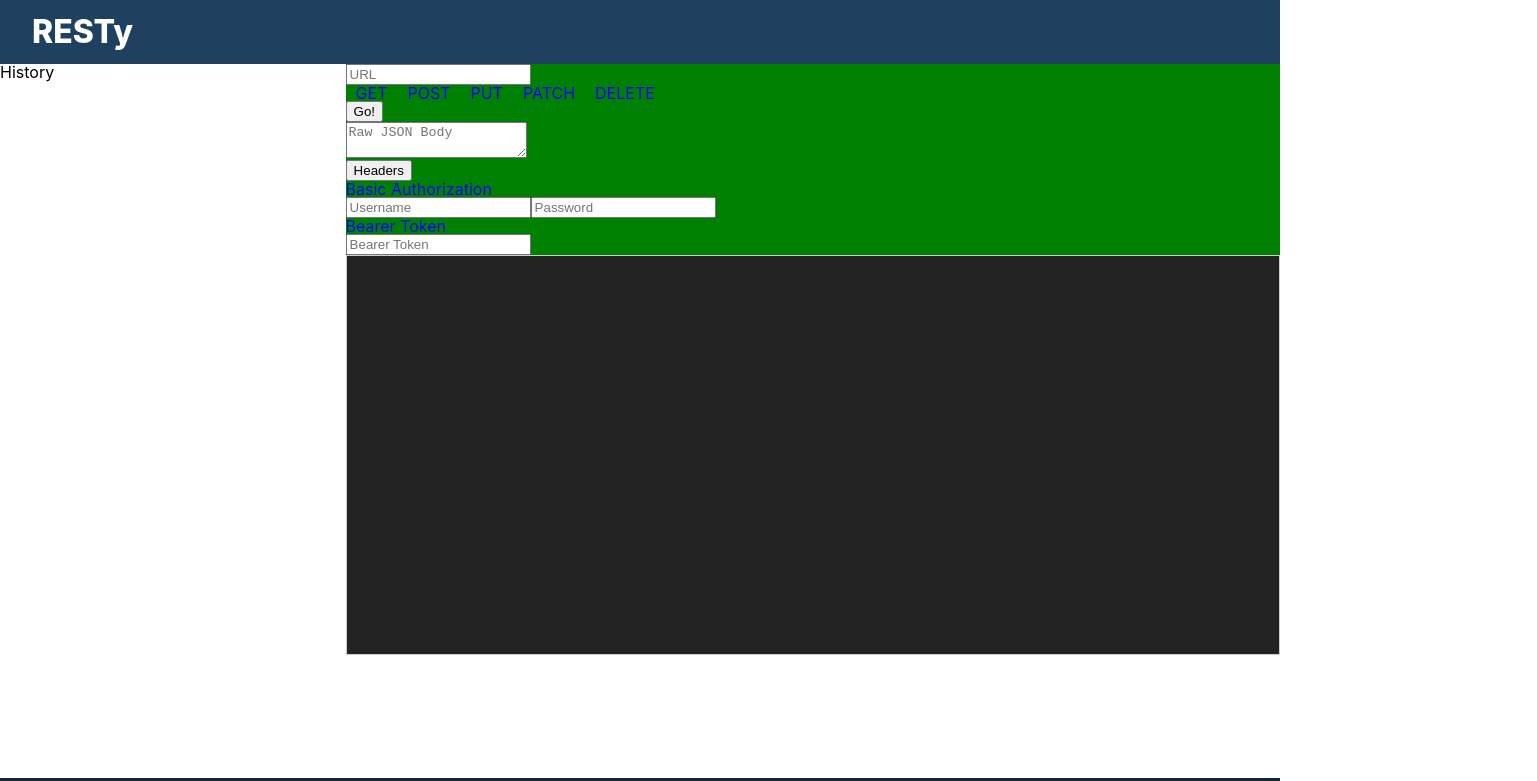
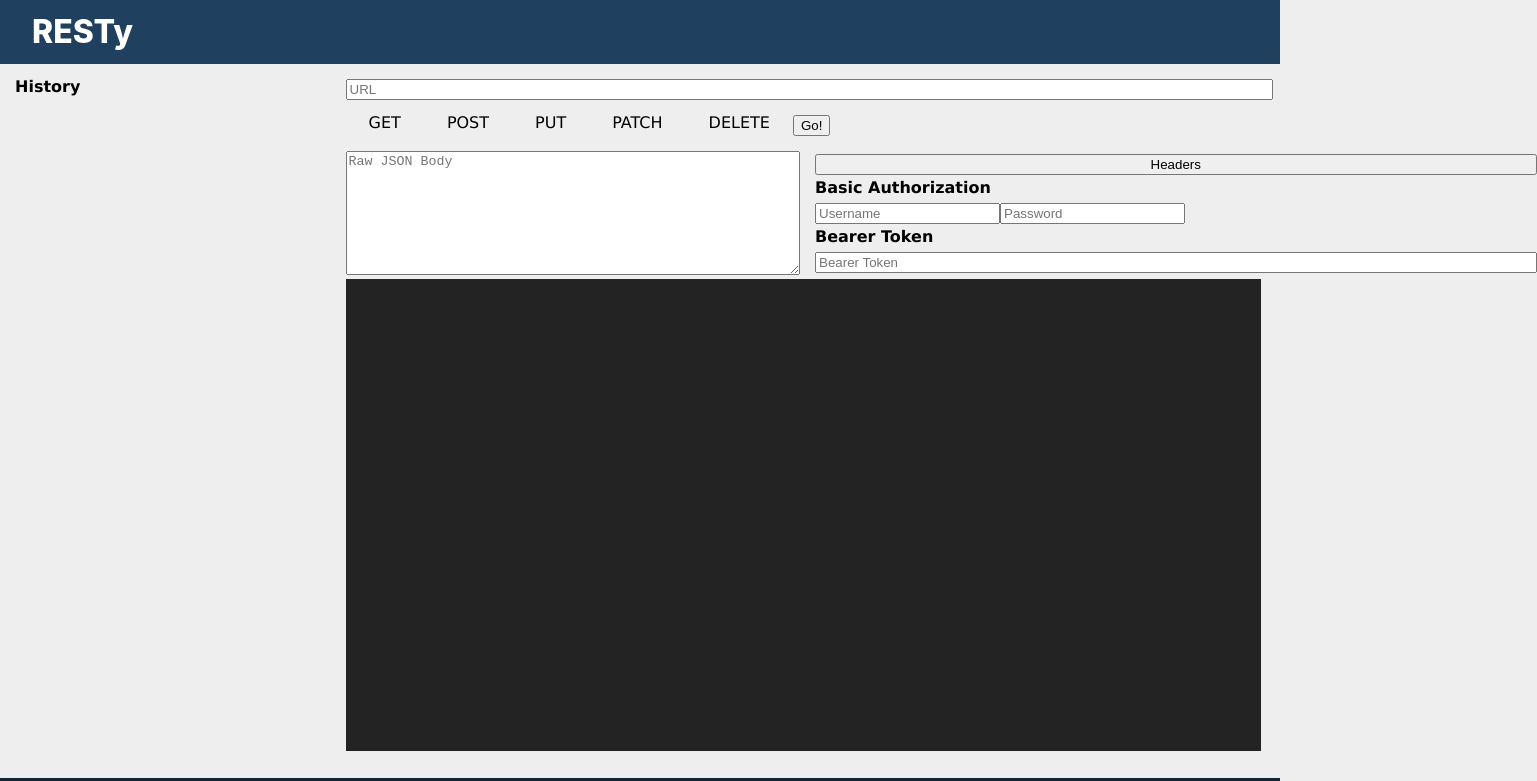
Before and after one commit to TravelFiend/RESTy, a React app: page / in a window 1280 px wide. Shown: the top 781 px of the page, 1537 px wide, since content can reach past the window. Built offline with nearby package versions, Linux system fonts and the light colour scheme.

Commit message:
styling matches

```diff
--- a/src/components/forms/AuthSection.css
+++ b/src/components/forms/AuthSection.css
@@ -0,0 +1,15 @@
+.Auth {
+  background: none;
+  padding: 3px 0 2px 15px;
+
+  p {
+    font-weight: bold;
+    color: black;
+    margin: 5px 0 7px 0;
+    font-family: Verdana, Geneva, Tahoma, sans-serif;
+  }
+}
+
+.Stretch {
+  width: 195%
+}
--- a/src/components/forms/AuthSection.js
+++ b/src/components/forms/AuthSection.js
@@ -1,16 +1,17 @@
 import React from 'react';
 import PropTypes from 'prop-types';
+import styles from './AuthSection.css';
 
 const AuthSection = ({ onChange }) => (
-  <div>
-    <button>Headers</button>
+  <div className={styles.Auth}>
+    <button className={styles.Stretch}>Headers</button>
     <p>Basic Authorization</p>
     <div>
       <input type="text" onChange={onChange} placeholder="Username"></input>
       <input type="text" onChange={onChange} placeholder="Password"></input>
     </div>
     <p>Bearer Token</p>
-    <input type="text" onChange={onChange} placeholder="Bearer Token"></input>
+    <input className={styles.Stretch} type="text" onChange={onChange} placeholder="Bearer Token"></input>
   </div>
 );
 
--- a/src/components/forms/Form.css
+++ b/src/components/forms/Form.css
@@ -1,5 +1,25 @@
 .Form {
-    color: blue;
-    background: green;
+    font-size: 16px;
+    font-family: Verdana, Geneva, Tahoma, sans-serif;
+    background: none;
     width: 73vw;
+    height: 215px;
+    padding: 15px 7px 11px 0;
+    display: flex;
+    flex-direction: column;
+
+    textarea {
+        width: 49%;
+        height: 100%;
+    }
 }
+
+.URL {
+    width: 100%;
+    margin-bottom: 15px;
+}
+
+.Bottom {
+    display: flex;
+    margin-top: 15px;
+}
--- a/src/components/forms/Form.js
+++ b/src/components/forms/Form.js
@@ -8,11 +8,11 @@
   return (
     <form className={styles.Form} onSubmit={onSubmit}>
       <section>
-        <input name="urlSpot" onChange={onChange} placeholder="URL"></input>
+        <input className={styles.URL} name="urlSpot" onChange={onChange} placeholder="URL"></input>
         <URLRadios onClick={onClick} />
       </section>
 
-      <section>
+      <section className={styles.Bottom}>
         <textarea onChange={onChange} placeholder="Raw JSON Body"></textarea>
         <AuthSection onChange={onChange} />
       </section>
--- a/src/components/forms/URLRadios.css
+++ b/src/components/forms/URLRadios.css
@@ -1,7 +1,9 @@
 .URLRadios {
+    display: flex;
+
     div {
         label {
-            margin: 10px;
+            margin: 23px;
         }
     }
 
--- a/src/components/forms/URLRadios.js
+++ b/src/components/forms/URLRadios.js
@@ -4,7 +4,7 @@
 
 const URLRadios = ({ onClick }) => (
   <div className={styles.URLRadios}>
-    <div className={styles.Labels}>
+    <div>
       <label htmlFor="get">GET</label>
       <label htmlFor="post">POST</label>
       <label htmlFor="put">PUT</label>
--- a/src/components/history/History.css
+++ b/src/components/history/History.css
@@ -1,3 +1,7 @@
 .History {
-    width: 27%;
+    width: 27vw;
+    background: none;
+    padding: 15px;
+    font-family: Verdana, Geneva, Tahoma, sans-serif;
+    font-weight: bold;
 }
--- a/src/components/response/Response.css
+++ b/src/components/response/Response.css
@@ -1,6 +1,7 @@
 .ShowResult {
     background: #232323;
     padding: 16px;
-    border: 1px solid rgb(204, 204, 204);
-    height: 400px;
+    border: none;
+    width: 98%;
+    height: 191%;
 }
--- a/src/index.css
+++ b/src/index.css
@@ -54,4 +54,5 @@
 html {
 	font: 100%/1.625 -apple-system,'BlinkMacSystemFont','Segoe UI','Roboto','Helvetica','Arial',sans-serif,'Apple Color Emoji','Segoe UI Emoji','Segoe UI Symbol';
 	height: 100vh;
+	background: #eee;
 }
```
